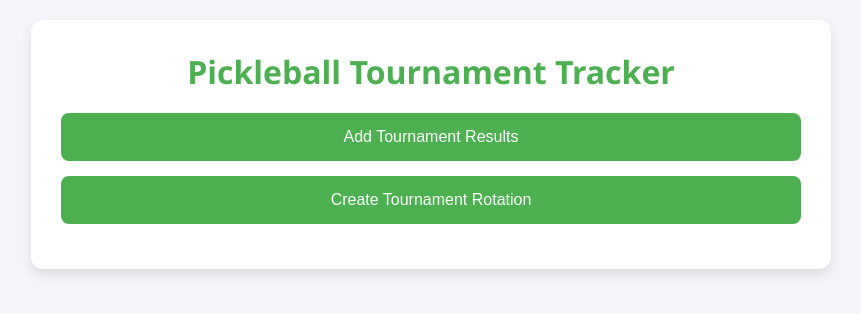
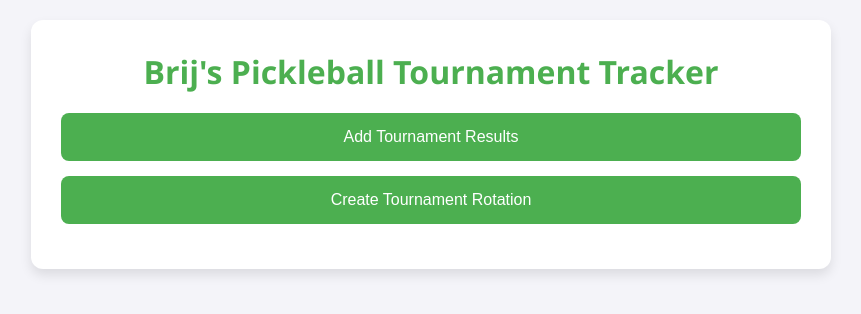
Before and after one commit to brijspickleballtracker/brijspickleballtracker.github.io, a plain HTML site: page index.html in a window 1280 px wide. Shown: the whole page, without its empty margins (209-1070 px from the left). Drawn offline with Linux system fonts and the light colour scheme.

Commit message:
Update index.html

```diff
--- a/index.html
+++ b/index.html
@@ -3,7 +3,7 @@
 <head>
   <meta charset="UTF-8">
   <meta name="viewport" content="width=device-width, initial-scale=1.0">
-  <title>Pickleball Tournament Tracker</title>
+  <title>Brij's Pickleball Tournament Tracker</title>
   <style>
     * {
       margin: 0;
@@ -187,7 +187,7 @@
 <body>
 
   <div class="container">
-    <h1>Pickleball Tournament Tracker</h1>
+    <h1>Brij's Pickleball Tournament Tracker</h1>
 
     <!-- Starting Page with Menu -->
     <div id="startPage">
```
